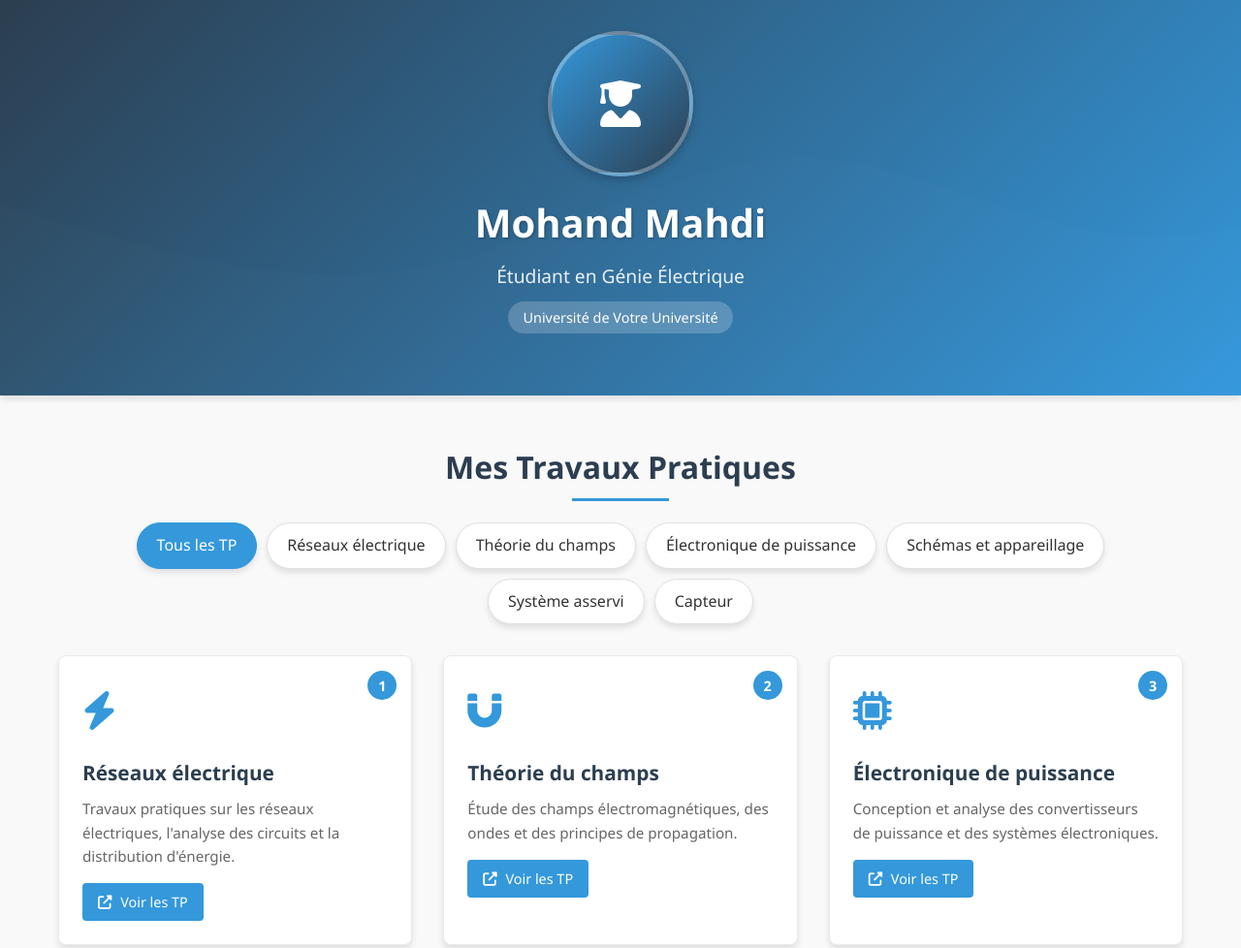
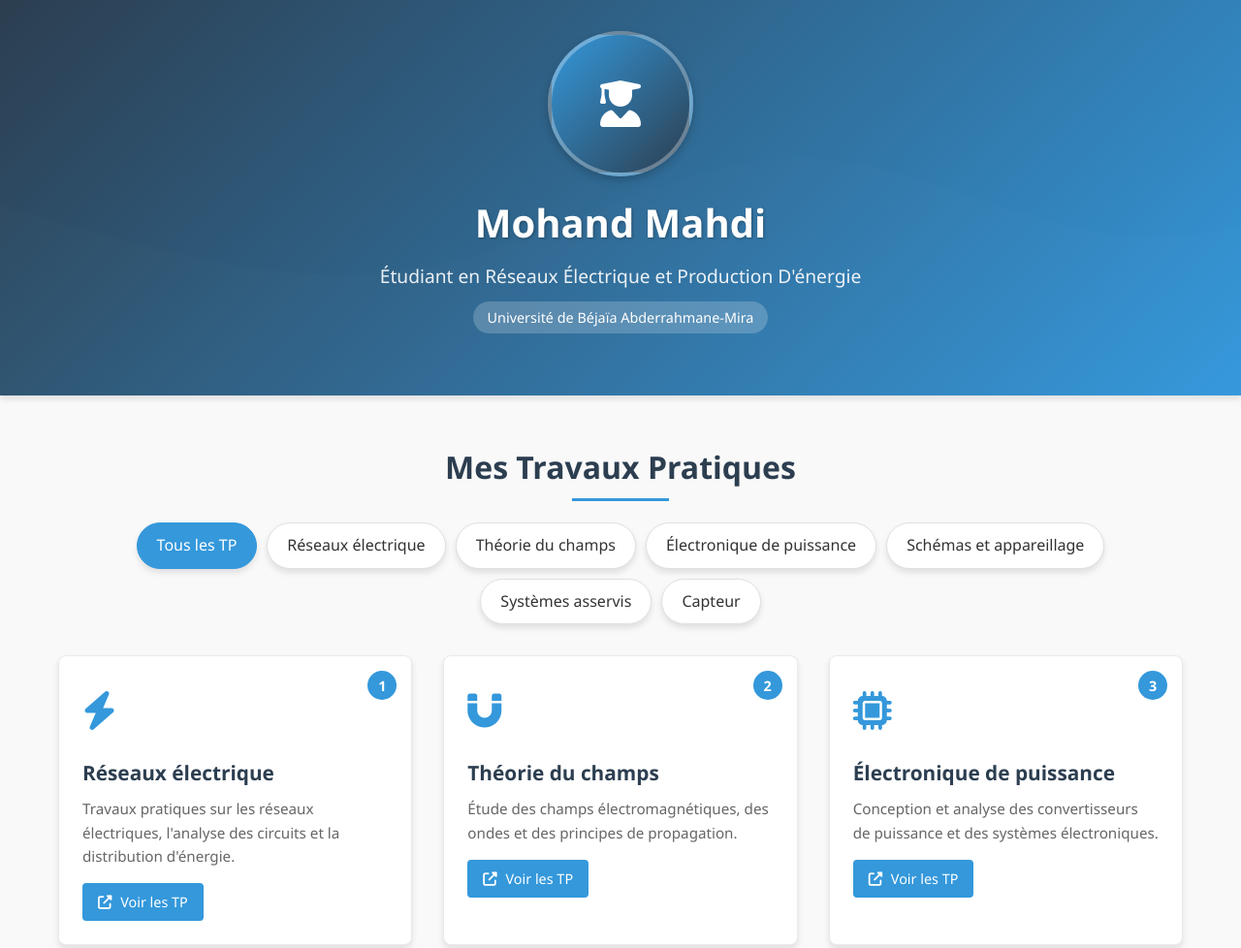
Before and after one commit to mohand-mahdi/mohand-mahdi.github.io, a plain HTML site: page index.html in a window 1280 px wide. Shown: the top 978 px of the page at 97% size. Drawn offline with Linux system fonts and the light colour scheme.

Commit message:
Update educational details in index.html

```diff
--- a/index.html
+++ b/index.html
@@ -369,9 +369,9 @@
                     <i class="fas fa-user-graduate"></i>
                 </div>
                 <h1>Mohand Mahdi</h1>
-                <p>Étudiant en Génie Électrique</p>
+                <p>Étudiant en Réseaux Électrique et Production D'énergie</p>
                 <div class="university-badge">
-                    Université de Votre Université
+                    Université de Béjaïa Abderrahmane-Mira
                 </div>
             </div>
         </div>
@@ -387,7 +387,7 @@
                 <div class="nav-tab" data-target="theorie">Théorie du champs</div>
                 <div class="nav-tab" data-target="electronique">Électronique de puissance</div>
                 <div class="nav-tab" data-target="schemas">Schémas et appareillage</div>
-                <div class="nav-tab" data-target="systeme">Système asservi</div>
+                <div class="nav-tab" data-target="systeme">Systèmes asservis</div>
                 <div class="nav-tab" data-target="capteur">Capteur</div>
             </div>
 
```
